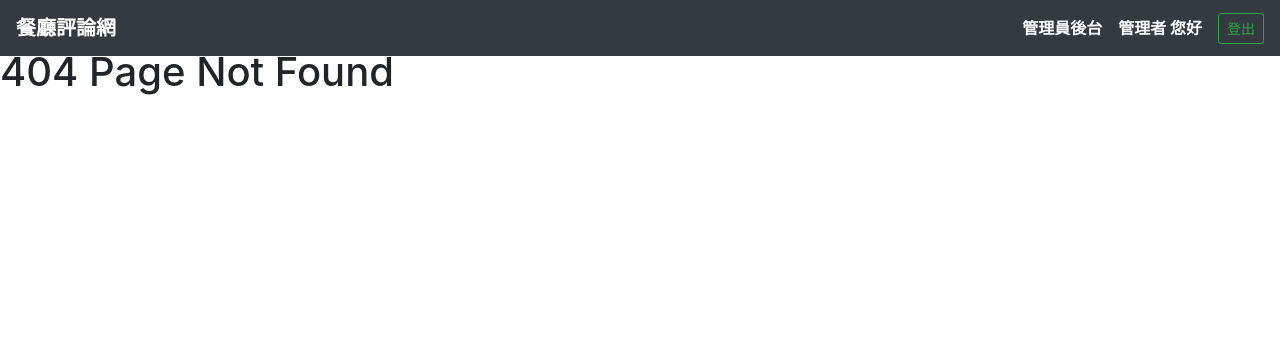
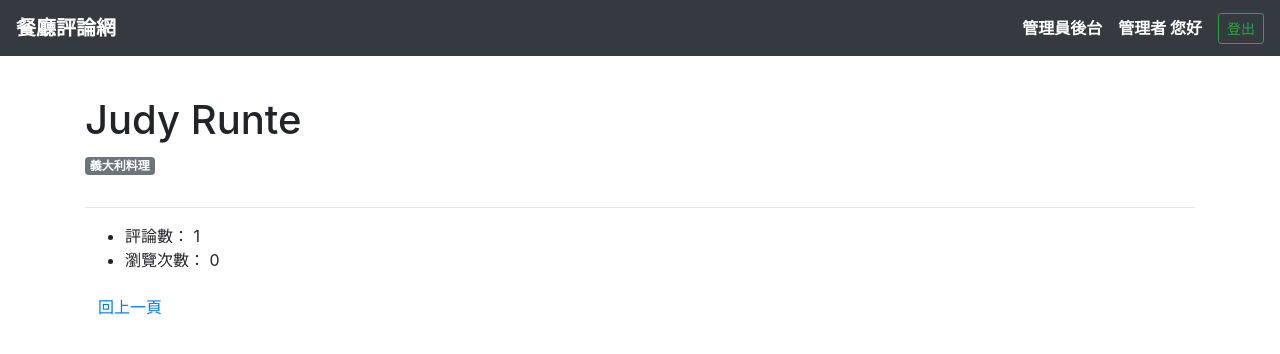
Before and after one commit to zarose0000ds/forum-front-end-vue, a Vue app: page /#/restaurants/1/dashboard in a window 1280 px wide. Before the commit this address had no page. Shown: the top 354 px of the page. Built offline with nearby package versions, Linux system fonts and the light colour scheme.

Commit message:
feat: add Restaurant Dashboard page

```diff
--- a/src/components/RestaurantDetail.vue
+++ b/src/components/RestaurantDetail.vue
@@ -29,7 +29,9 @@
     </div>
     <div class="col-lg-8">
       <p>{{ restaurant.description }}</p>
-      <a class="btn btn-primary btn-border mr-2" href="#">Dashboard</a>
+      <router-link class="btn btn-primary btn-border mr-2" :to="{ name: 'restaurant-dashboard', params: { id: restaurant.id }}">
+        Dashboard
+      </router-link>
 
       <button type="button" class="btn btn-danger btn-border mr-2" v-if="restaurant.isFavorited" @click="deleteFavorite">
         移除最愛
--- a/src/router/index.js
+++ b/src/router/index.js
@@ -44,6 +44,11 @@ const routes = [
     component: () => import('../views/Restaurant.vue')
   },
   {
+    path: '/restaurants/:id/dashboard',
+    name: 'restaurant-dashboard',
+    component: () => import('../views/RestaurantDashboard.vue')
+  },
+  {
     path: '/users/top',
     name: 'users-top',
     component: () => import('../views/UsersTop.vue')
--- a/src/views/RestaurantDashboard.vue
+++ b/src/views/RestaurantDashboard.vue
@@ -0,0 +1,97 @@
+<template>
+  <div class="container py-5">
+    <div>
+      <h1>{{ restaurant.name }}</h1>
+      <span class="badge badge-secondary mt-1 mb-3">
+        {{ restaurant.categoryName }}
+      </span>
+    </div>
+
+    <hr/>
+
+    <ul>
+      <li>評論數： {{ restaurant.commentsLength }}</li>
+      <li>瀏覽次數： {{ restaurant.viewCounts }}</li>
+    </ul>
+
+    <button type="button" class="btn btn-link" @click="$router.back()">
+      回上一頁
+    </button>
+  </div>
+</template>
+
+<script>
+const dummyData = {
+  "restaurant": {
+    "id": 1,
+    "name": "Judy Runte",
+    "tel": "(918) 827-1962",
+    "address": "98138 Elisa Road",
+    "opening_hours": "08:00",
+    "description": "dicta et cupiditate",
+    "image": "https://loremflickr.com/320/240/food,dessert,restaurant/?random=1",
+    "createdAt": "2019-06-22T09:00:43.000Z",
+    "updatedAt": "2019-06-22T09:00:43.000Z",
+    "CategoryId": 3,
+    "Category": {
+      "id": 3,
+      "name": "義大利料理",
+      "createdAt": "2019-06-22T09:00:43.000Z",
+      "updatedAt": "2019-06-22T09:00:43.000Z"
+    },
+    "FavoritedUsers": [],
+    "LikedUsers": [],
+    "Comments": [
+      {
+        "id": 3,
+        "text": "Quos asperiores in nostrum cupiditate excepturi aspernatur.",
+        "UserId": 2,
+        "RestaurantId": 1,
+        "createdAt": "2019-06-22T09:00:43.000Z",
+        "updatedAt": "2019-06-22T09:00:43.000Z",
+        "User": {
+          "id": 2,
+          "name": "user1",
+          "email": "user1@example.com",
+          "password": "$2a$10$0ISHJI48xu/VRNVmEeycFe8v5ChyT305f8KaJVIhumu7M/eKAikkm",
+          "image": "https://i.imgur.com/XooCt5K.png",
+          "isAdmin": false,
+          "createdAt": "2019-06-22T09:00:43.000Z",
+          "updatedAt": "2019-06-23T01:16:31.000Z"
+        }
+      }
+    ]
+  },
+  "isFavorited": false,
+  "isLiked": false
+}
+
+export default {
+  data() {
+    return {
+      restaurant: {
+        id: -1,
+        name: '',
+        categoryName: '',
+        commentsLength: 0,
+        viewCounts: 0
+      }
+    }
+  },
+  created() {
+    const { id: restaurantId } = this.$route.params
+    this.fetchRestaurant(restaurantId)
+  },
+  methods: {
+    fetchRestaurant(restaurantId) {
+      console.log('fetchRestaurant id:', restaurantId)
+
+      const { id, name } = dummyData.restaurant
+      this.restaurant.id = id
+      this.restaurant.name = name
+      this.restaurant.categoryName = dummyData.restaurant.Category.name
+      this.restaurant.commentsLength = dummyData.restaurant.Comments.length
+    }
+  }
+}
+</script>
```
